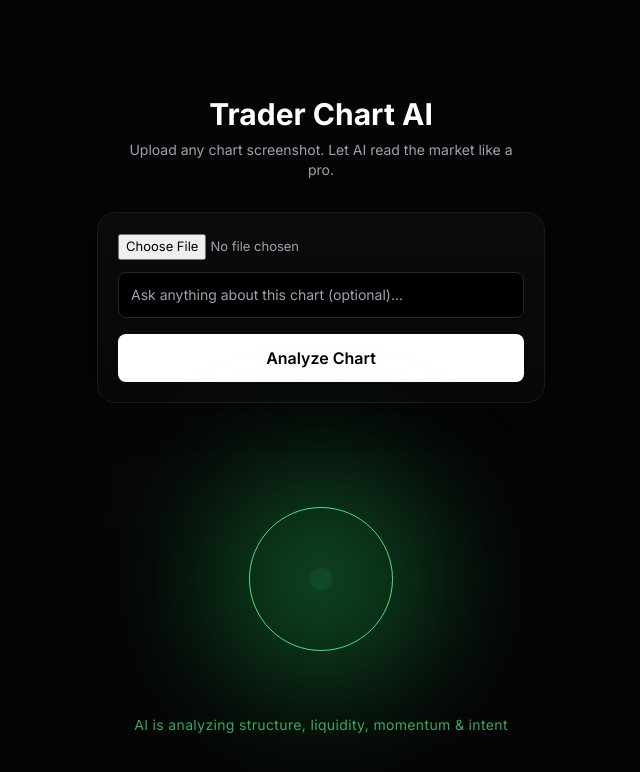
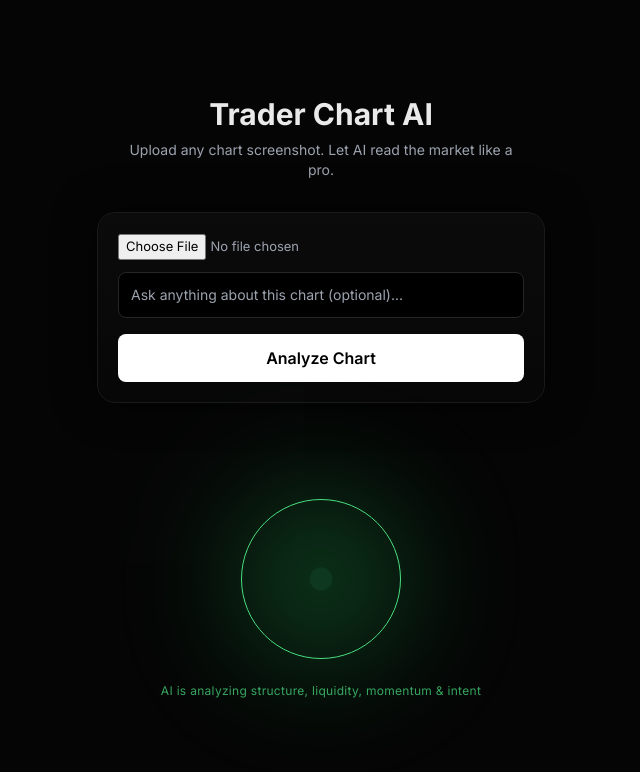
Before and after one commit to yuvraj448-debug/trader-chart-ai, a Next.js app: page / in a window 1280 px wide. Shown: the top 772 px of the page, without its empty margins (319-959 px from the left). Built offline with nearby package versions, Linux system fonts and the light colour scheme.

Commit message:
Update page.jsx

```diff
--- a/app/page.jsx
+++ b/app/page.jsx
@@ -1,11 +1,12 @@
 'use client'
 
-import { useState } from 'react'
+import { useState, useEffect } from 'react'
 
 export default function Home() {
   const [image, setImage] = useState(null)
   const [question, setQuestion] = useState('')
   const [result, setResult] = useState('')
+  const [displayText, setDisplayText] = useState('')
   const [loading, setLoading] = useState(false)
 
   const submitAnalysis = async () => {
@@ -16,6 +17,7 @@ export default function Home() {
 
     setLoading(true)
     setResult('')
+    setDisplayText('')
 
     const formData = new FormData()
     formData.append('image', image)
@@ -31,17 +33,29 @@ export default function Home() {
     setLoading(false)
   }
 
+  /* TYPING EFFECT */
+  useEffect(() => {
+    if (!result) return
+
+    let i = 0
+    const interval = setInterval(() => {
+      setDisplayText((prev) => prev + result[i])
+      i++
+      if (i >= result.length) clearInterval(interval)
+    }, 8)
+
+    return () => clearInterval(interval)
+  }, [result])
+
   return (
-    <main className="relative min-h-screen flex flex-col items-center justify-start pt-24 px-4 text-white z-10">
+    <main className="relative min-h-screen flex flex-col items-center pt-24 px-4 z-10">
 
-      {/* TITLE */}
       <h1 className="text-3xl font-bold mb-2">Trader Chart AI</h1>
       <p className="text-gray-400 text-sm mb-8 text-center max-w-sm">
         Upload any chart screenshot. Let AI read the market like a pro.
       </p>
 
-      {/* ANALYZE CARD */}
-      <div className="analysis-box w-full max-w-md mb-16">
+      <div className="analysis-box w-full max-w-md">
         <input
           type="file"
           accept="image/*"
@@ -65,29 +79,26 @@ export default function Home() {
           {loading ? 'Analyzing...' : 'Analyze Chart'}
         </button>
 
-        {result && (
-          <pre className="mt-4 text-xs text-gray-300 whitespace-pre-wrap">
-            {result}
-          </pre>
+        {displayText && (
+          <div className="ai-result typing-caret">
+            {displayText}
+          </div>
         )}
       </div>
 
-      {/* 🔥 AI CORE SECTION (REPLACES EMPTY SPACE) */}
-      <section className="relative flex flex-col items-center justify-center text-center mb-32">
-
-        {/* AI GLOW */}
-        <div className="relative w-56 h-56 flex items-center justify-center">
-          <div className="absolute inset-0 rounded-full bg-green-500 opacity-20 blur-3xl animate-pulse"></div>
-          <div className="relative w-36 h-36 rounded-full border border-green-400 flex items-center justify-center">
+      {/* AI CORE */}
+      <div className="mt-24 flex flex-col items-center">
+        <div className="relative w-40 h-40">
+          <div className="absolute inset-0 bg-green-500 opacity-20 blur-3xl animate-pulse rounded-full"></div>
+          <div className="relative w-full h-full border border-green-400 rounded-full flex items-center justify-center">
             <div className="w-3 h-3 bg-green-400 rounded-full animate-ping"></div>
           </div>
         </div>
 
-        {/* TEXT */}
-        <p className="mt-6 text-sm text-green-400 tracking-wide animate-pulse">
+        <p className="mt-6 text-xs text-green-400 tracking-wide animate-pulse">
           AI is analyzing structure, liquidity, momentum & intent
         </p>
-      </section>
+      </div>
     </main>
   )
 }
```
